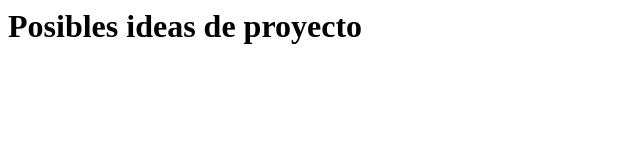
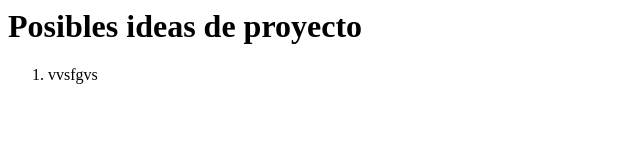
Before and after one commit to FellDushess/Idea_Proyecto, a plain HTML site: page index.html in a window 1280 px wide. Shown: the full height of the page, 0-640 px from the left. Drawn offline with Linux system fonts and the light colour scheme.

Commit message:
Hicimos algo de HTML jasjajsa siganme en IG

```diff
--- a/index.html
+++ b/index.html
@@ -1,12 +1,16 @@
 <html>
         <head>
                 <title>
-
+                    Viva Venezuela.
                 </title>
         </head>
         <body>
             <h1>
                 Posibles ideas de proyecto
             </h1>
+
+            <ol>
+                <li>vvsfgvs</li>
+            </ol>
         </body>
 </html>
```
